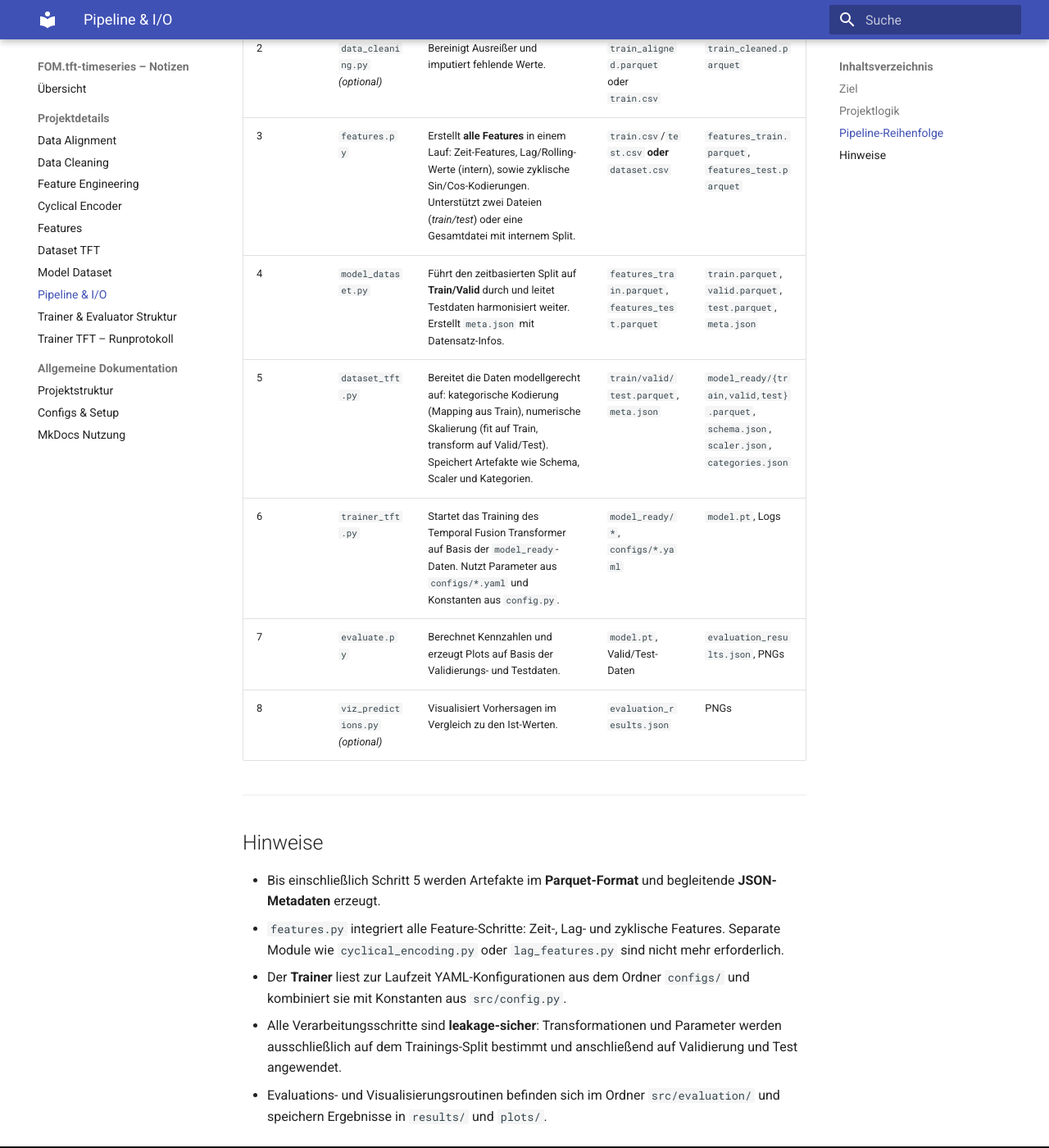
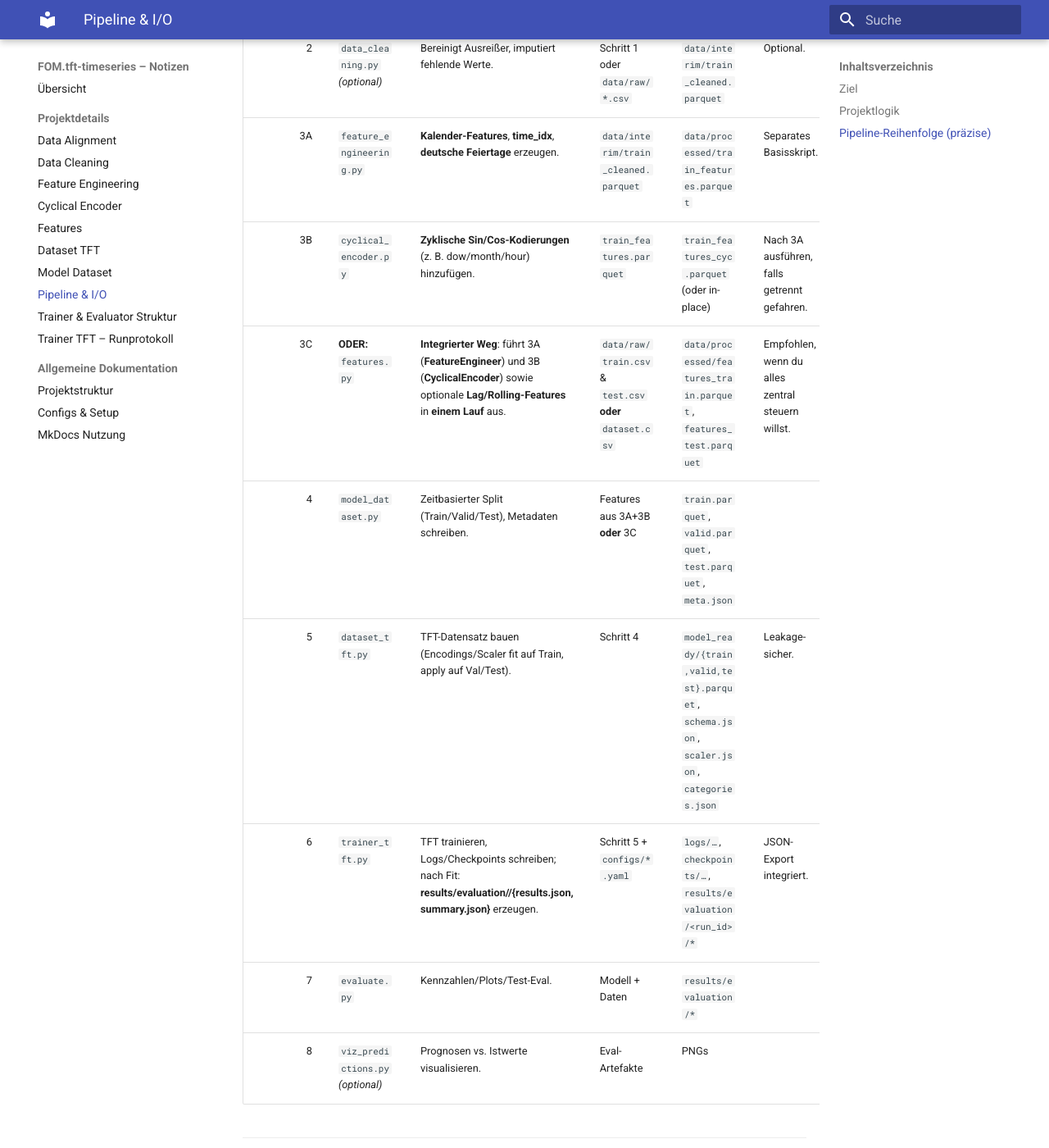
Before and after one commit to Ul012/FOM.tft-timeseries, an MkDocs documentation site: the page built from docs/project/PipelineOrder.md, in a window 1280 px wide and 1400 px high, scrolled down 923 px. Shown: the whole window at 82% size. Built offline with MkDocs 1.6.1 and Material for MkDocs 9.7.7, drawn with Linux system fonts in a browser that asks for light colours; some of the changed text lies outside the part shown.

Commit message:
PipelineOrder.md aktualisiert

```diff
--- a/docs/project/PipelineOrder.md
+++ b/docs/project/PipelineOrder.md
@@ -1,39 +1,34 @@
 # Pipeline Overview – FOM.tft-timeseries
 
 ## Ziel
-Diese Übersicht beschreibt die logische Ausführungsreihenfolge aller zentralen Module im Projekt **FOM.tft-timeseries**.
-Sie dient als Orientierung für den Workflow von der Datenbasis bis zur Evaluation, ohne dass Nummern in Dateinamen erforderlich sind.
+Diese Übersicht beschreibt die **Ausführungsreihenfolge** der zentralen Module – von Rohdaten bis Evaluation.
+Hinweis: Schritt **3** kann auf zwei Arten erfolgen: **(A) getrennte Skripte** oder **(B) integriertes Sammelskript**.
 
 ---
 
 ## Projektlogik
 
 | Ebene | Ordner | Aufgabe |
-|--------|---------|----------|
-| **data** | `src/data/` | Laden und Bereinigen der Rohdaten, Feature-Erzeugung (zeitliche, zyklische, lag-basierte Merkmale) |
-| **modeling** | `src/modeling/` | Aufbau und Training der Modelle (z. B. Temporal Fusion Transformer) |
-| **evaluation** | `src/evaluation/` | Bewertung und Visualisierung der Ergebnisse |
+|------|--------|---------|
+| **data** | `src/data/` | Laden/Bereinigen, Feature-Erzeugung (Kalender, Feiertage, Lags, zyklische Merkmale) |
+| **modeling** | `src/modeling/` | Datensatz für TFT aufbereiten, TFT trainieren |
+| **evaluation** | `src/evaluation/` | Auswertung, Visualisierung, Artefakte/JSONs schreiben |
 
 ---
 
-## Pipeline-Reihenfolge
+## Pipeline-Reihenfolge (präzise)
 
-| Schritt | Modul | Beschreibung | Input | Output |
-|---|---|---|---|---|
-| 1 | `data_alignment.py` *(optional)* | Skaliert historische Verkaufszahlen oder Zeitreihen auf ein einheitliches Vergleichsniveau. | `train.csv` | `train_aligned.parquet` |
-| 2 | `data_cleaning.py` *(optional)* | Bereinigt Ausreißer und imputiert fehlende Werte. | `train_aligned.parquet` oder `train.csv` | `train_cleaned.parquet` |
-| 3 | `features.py` | Erstellt **alle Features** in einem Lauf: Zeit-Features, Lag/Rolling-Werte (intern), sowie zyklische Sin/Cos-Kodierungen. Unterstützt zwei Dateien (*train/test*) oder eine Gesamtdatei mit internem Split. | `train.csv`/`test.csv` **oder** `dataset.csv` | `features_train.parquet`, `features_test.parquet` |
-| 4 | `model_dataset.py` | Führt den zeitbasierten Split auf **Train/Valid** durch und leitet Testdaten harmonisiert weiter. Erstellt `meta.json` mit Datensatz-Infos. | `features_train.parquet`, `features_test.parquet` | `train.parquet`, `valid.parquet`, `test.parquet`, `meta.json` |
-| 5 | `dataset_tft.py` | Bereitet die Daten modellgerecht auf: kategorische Kodierung (Mapping aus Train), numerische Skalierung (fit auf Train, transform auf Valid/Test). Speichert Artefakte wie Schema, Scaler und Kategorien. | `train/valid/test.parquet`, `meta.json` | `model_ready/{train,valid,test}.parquet`, `schema.json`, `scaler.json`, `categories.json` |
-| 6 | `trainer_tft.py` | Startet das Training des Temporal Fusion Transformer auf Basis der `model_ready`-Daten. Nutzt Parameter aus `configs/*.yaml` und Konstanten aus `config.py`. | `model_ready/*`, `configs/*.yaml` | `model.pt`, Logs |
-| 7 | `evaluate.py` | Berechnet Kennzahlen und erzeugt Plots auf Basis der Validierungs- und Testdaten. | `model.pt`, Valid/Test-Daten | `evaluation_results.json`, PNGs |
-| 8 | `viz_predictions.py` *(optional)* | Visualisiert Vorhersagen im Vergleich zu den Ist-Werten. | `evaluation_results.json` | PNGs |
+| # | Modul | Beschreibung | Input | Output | Hinweis |
+|---:|------|--------------|-------|--------|--------|
+| 1 | `data_alignment.py` *(optional)* | Skaliert/normalisiert Zeitreihen auf ein Vergleichsniveau. | `data/raw/*.csv` | `data/interim/train_aligned.parquet` | Nur falls nötig. |
+| 2 | `data_cleaning.py` *(optional)* | Bereinigt Ausreißer, imputiert fehlende Werte. | Schritt 1 oder `data/raw/*.csv` | `data/interim/train_cleaned.parquet` | Optional. |
+| 3A | `feature_engineering.py` | **Kalender-Features**, **time_idx**, **deutsche Feiertage** erzeugen. | `data/interim/train_cleaned.parquet` | `data/processed/train_features.parquet` | Separates Basisskript. |
+| 3B | `cyclical_encoder.py` | **Zyklische Sin/Cos-Kodierungen** (z. B. dow/month/hour) hinzufügen. | `train_features.parquet` | `train_features_cyc.parquet` (oder in-place) | Nach 3A ausführen, falls getrennt gefahren. |
+| 3C | **ODER:** `features.py` | **Integrierter Weg**: führt 3A (**FeatureEngineer**) und 3B (**CyclicalEncoder**) sowie optionale **Lag/Rolling-Features** in **einem Lauf** aus. | `data/raw/train.csv` & `test.csv` **oder** `dataset.csv` | `data/processed/features_train.parquet`, `features_test.parquet` | Empfohlen, wenn du alles zentral steuern willst. |
+| 4 | `model_dataset.py` | Zeitbasierter Split (Train/Valid/Test), Metadaten schreiben. | Features aus 3A+3B **oder** 3C | `train.parquet`, `valid.parquet`, `test.parquet`, `meta.json` |  |
+| 5 | `dataset_tft.py` | TFT-Datensatz bauen (Encodings/Scaler fit auf Train, apply auf Val/Test). | Schritt 4 | `model_ready/{train,valid,test}.parquet`, `schema.json`, `scaler.json`, `categories.json` | Leakage-sicher. |
+| 6 | `trainer_tft.py` | TFT trainieren, Logs/Checkpoints schreiben; nach Fit: **results/evaluation/<run_id>/{results.json, summary.json}** erzeugen. | Schritt 5 + `configs/*.yaml` | `logs/…`, `checkpoints/…`, `results/evaluation/<run_id>/*` | JSON-Export integriert. |
+| 7 | `evaluate.py` | Kennzahlen/Plots/Test-Eval. | Modell + Daten | `results/evaluation/*` |  |
+| 8 | `viz_predictions.py` *(optional)* | Prognosen vs. Istwerte visualisieren. | Eval-Artefakte | PNGs |  |
 
 ---
-
-## Hinweise
-- Bis einschließlich Schritt 5 werden Artefakte im **Parquet-Format** und begleitende **JSON-Metadaten** erzeugt.
-- `features.py` integriert alle Feature-Schritte: Zeit-, Lag- und zyklische Features. Separate Module wie `cyclical_encoding.py` oder `lag_features.py` sind nicht mehr erforderlich.
-- Der **Trainer** liest zur Laufzeit YAML-Konfigurationen aus dem Ordner `configs/` und kombiniert sie mit Konstanten aus `src/config.py`.
-- Alle Verarbeitungsschritte sind **leakage-sicher**: Transformationen und Parameter werden ausschließlich auf dem Trainings-Split bestimmt und anschließend auf Validierung und Test angewendet.
-- Evaluations- und Visualisierungsroutinen befinden sich im Ordner `src/evaluation/` und speichern Ergebnisse in `results/` und `plots/`.
```
